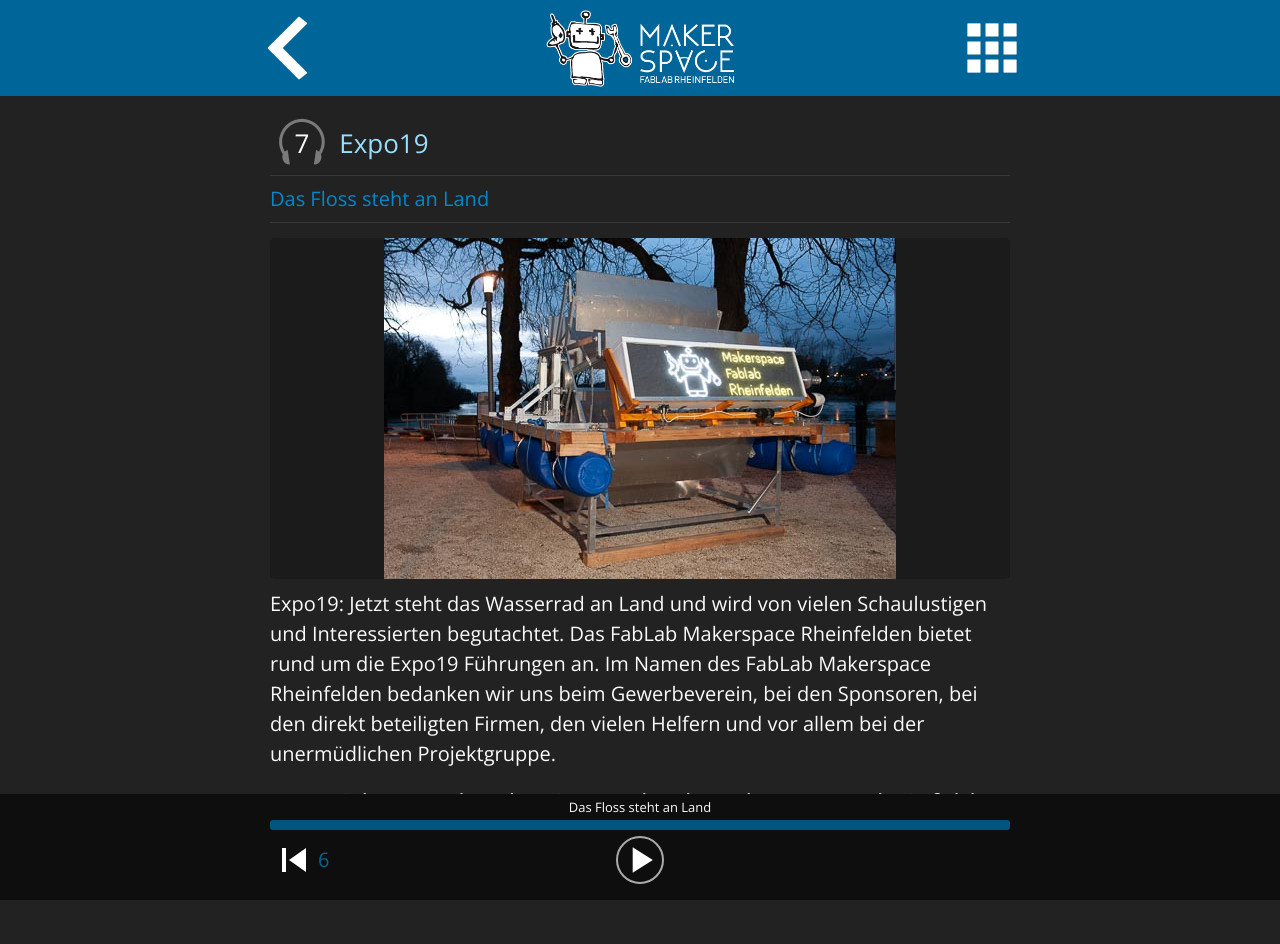
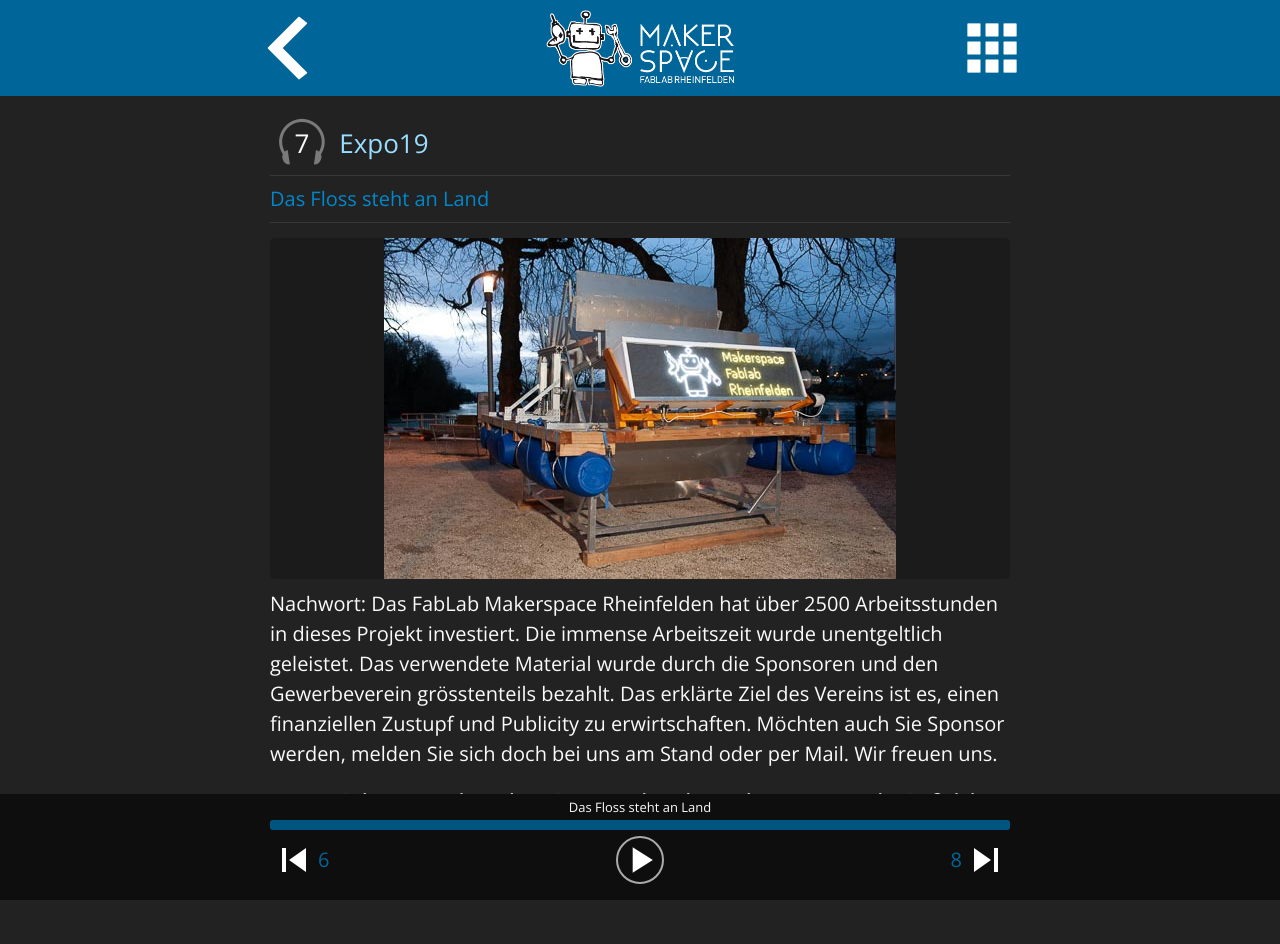
Before and after one commit to apochroma/fablab-tourguide, a Jekyll site: the page built from stops/7.md, in a window 1280 px wide. Built offline with Jekyll 4.4.1, drawn with Linux system fonts in a browser that asks for light colours.

Commit message:
added 8.md

```diff
--- a/stops/7.md
+++ b/stops/7.md
@@ -6,13 +6,14 @@
 title: Das Floss steht an Land
 page_rank: 7
 stop_id: 7
-audio_file: bernhard2.m4a
+audio_file: bernhard.m4a
 hero_images:
  - path: 20190315-059.jpg
    alt_text: Das Floss steht an Land
 ---
 
-Expo19:
-Jetzt steht das Wasserrad an Land und wird von vielen Schaulustigen und Interessierten begutachtet. Das FabLab Makerspace Rheinfelden bietet rund um die Expo19 Führungen an. Im Namen des FabLab Makerspace Rheinfelden bedanken wir uns beim Gewerbeverein, bei den Sponsoren, bei den direkt beteiligten Firmen, den vielen Helfern und vor allem bei der unermüdlichen Projektgruppe.
+Nachwort:
+Das FabLab Makerspace Rheinfelden hat über 2500 Arbeitsstunden in dieses Projekt investiert. Die immense Arbeitszeit wurde unentgeltlich geleistet. Das verwendete Material wurde durch die Sponsoren und den Gewerbeverein grösstenteils bezahlt.
+Das erklärte Ziel des Vereins ist es, einen finanziellen Zustupf und Publicity zu erwirtschaften. Möchten auch Sie Sponsor werden, melden Sie sich doch bei uns am Stand oder per Mail. Wir freuen uns.
 
 ## Es spricht: Bernhard Geiser, FabLab Makerspace Rheinfelden
```
Also changed, not shown: stops/8.md (+4 -6 lines), 2 other files.
